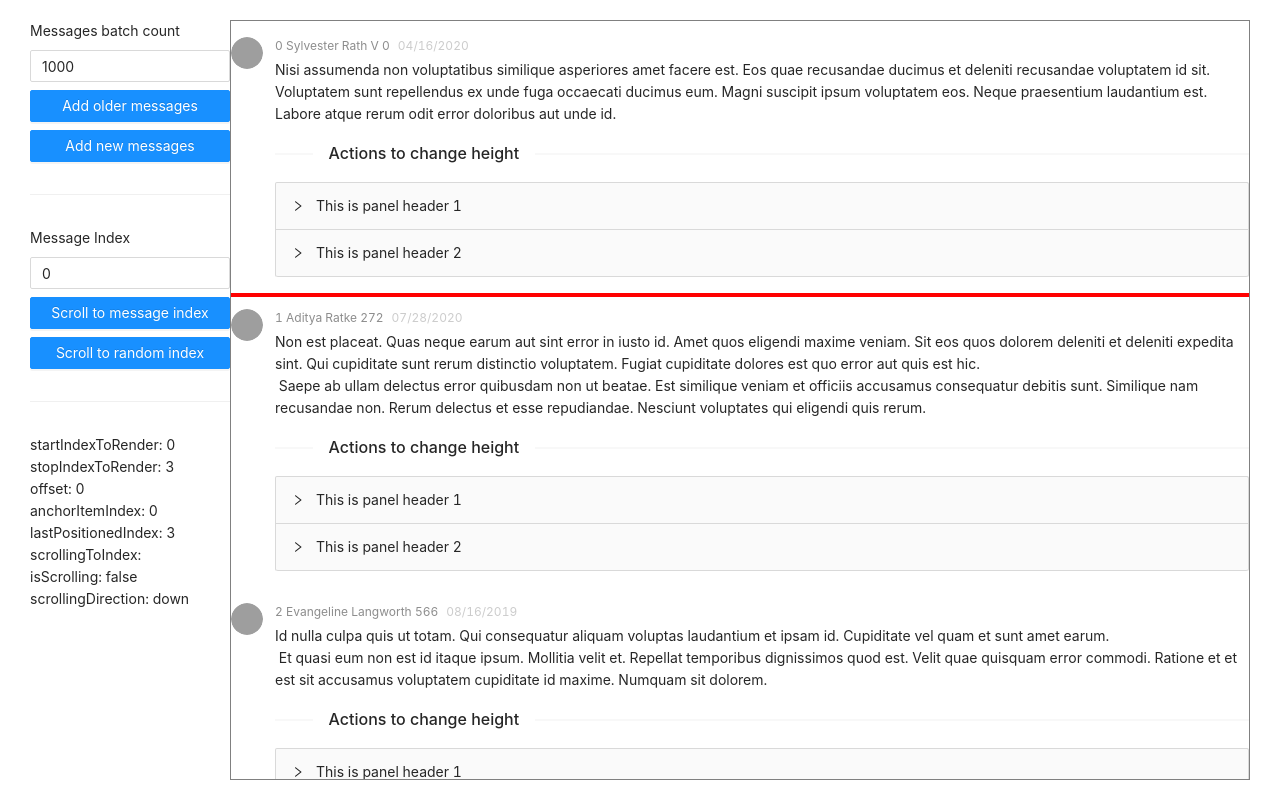
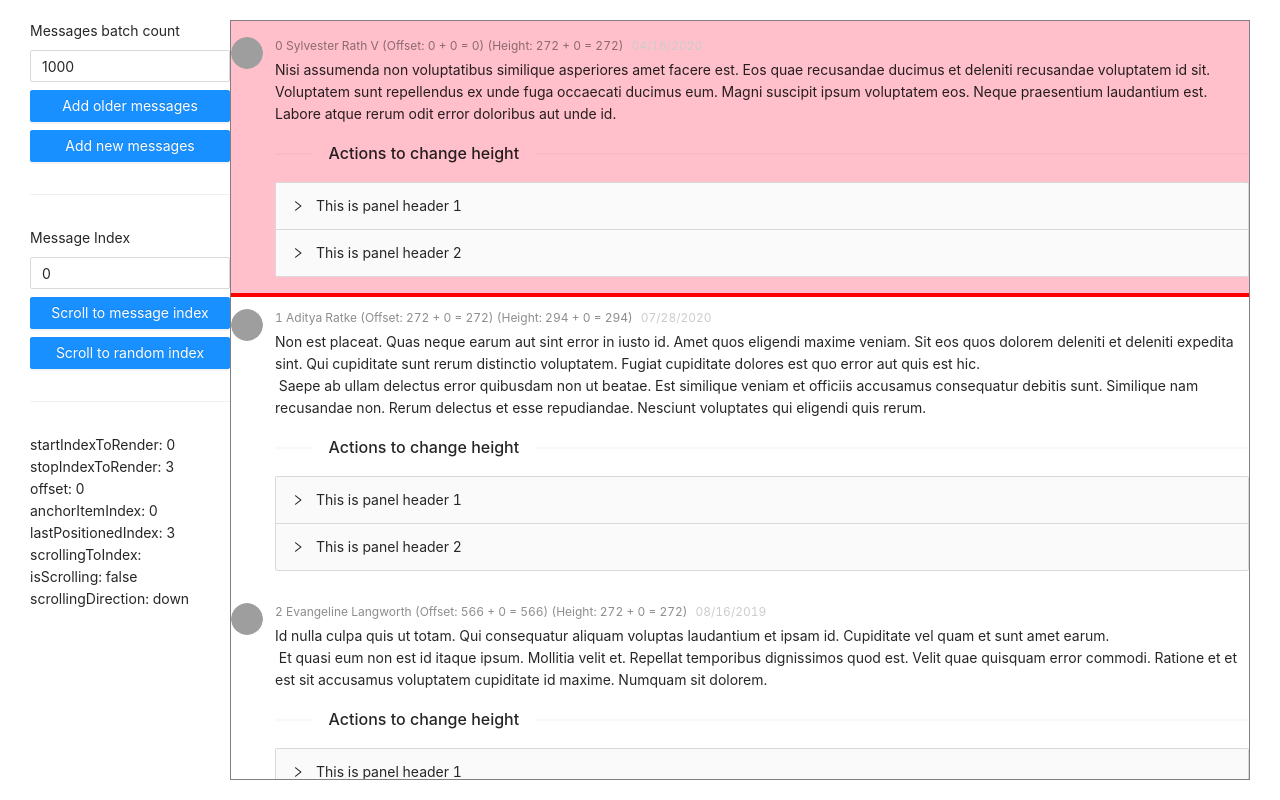
Before and after one commit to vchagaev/react-virtualist, a React (Create React App) app: page / in a window 1280 px wide. Built offline with nearby package versions, Linux system fonts and the light colour scheme; grey boxes are pictures that could not be loaded.

Commit message:
fix changing height delta several times

```diff
--- a/src/App.tsx
+++ b/src/App.tsx
@@ -21,7 +21,8 @@ const getMessages = (count = DEFAULT_BATCH_COUNT) => {
     avatarSrc: faker.internet.avatar(),
     content: faker.lorem.paragraphs(Math.ceil(Math.random() * 2)),
     date: faker.date.past(),
-    offset: 0,
+    offset: 'no',
+    height: 'no'
   }));
 };
 
@@ -38,9 +39,9 @@ function App() {
     DEFAULT_MESSAGE_INDEX
   );
   const renderRowCallback = useCallback(
-    ({ item: messageData, ref, offset }) => (
+    ({ item: messageData, ref, offset, height }) => (
       <div ref={ref}>
-        <Message {...messageData} offset={offset}/>
+        <Message {...messageData} offset={offset} height={height}/>
       </div>
     ),
     []
--- a/src/ItemMeasure.tsx
+++ b/src/ItemMeasure.tsx
@@ -21,11 +21,11 @@ export const ItemMeasure = React.memo<ItemMeasureProps>(function ({
   const measureRef = useRef<HTMLDivElement>(null);
   const observer = useRef<ResizeObserver | null>(null);
   const onResizeCallback = useCallback<ResizeObserverCallback>(
-    debounce((entries) => {
+    (entries) => {
       for (let entry of entries) {
         onResize(index, entry.contentRect);
       }
-    }, RESIZE_DEBOUNCE_MS),
+    },
     [onResize, index]
   );
 
--- a/src/Message.tsx
+++ b/src/Message.tsx
@@ -11,7 +11,8 @@ export interface MessageProps {
   avatarSrc: string;
   content: string;
   date: Date;
-  offset: number;
+  offset: string;
+  height: string;
 }
 
 export const Message: React.FC<MessageProps> = React.memo(function({
@@ -20,13 +21,14 @@ export const Message: React.FC<MessageProps> = React.memo(function({
   content,
   date,
   index,
-  offset
+  offset,
+  height
 }) {
   return (
     <Comment
       author={
         <a href={`#/${fullName}`}>
-          {index} {fullName} {offset}
+          {index} {fullName} (Offset: {offset}) (Height: {height})
         </a>
       }
       avatar={<Avatar src={avatarSrc} alt={fullName} />}
--- a/src/OffsetCorrector.ts
+++ b/src/OffsetCorrector.ts
@@ -1,39 +1,52 @@
 export class OffsetCorrector {
-  indexToCorrectionMap: Map<number, number>;
-  indexToCorrectedHeightMap: Map<number, number>;
+  indexToOffsetDeltaMap: Map<number, number>;
+  indexToHeightDeltaMap: Map<number, number>;
   lastCorrectedIndex: number;
   firstCorrectedIndex: number;
 
   constructor() {
-    this.indexToCorrectionMap = new Map<number, number>();
-    this.indexToCorrectedHeightMap = new Map<number, number>();
+    this.indexToOffsetDeltaMap = new Map<number, number>();
+    this.indexToHeightDeltaMap = new Map<number, number>();
     this.lastCorrectedIndex = 0;
     this.firstCorrectedIndex = 0;
   }
-  init(index: number, correction: number) {
+  log() {
+    if (this.isInitialized()) {
+      const offsets = Array.from(this.indexToOffsetDeltaMap.entries())
+        .map(([index, value]) => `${index} -> ${value}`)
+        .join(",\n");
+      const heights = Array.from(this.indexToHeightDeltaMap.entries())
+        .map(([index, value]) => `${index} -> ${value}`)
+        .join(",\n");
+
+      console.log('curroffsets: \n', offsets);
+      console.log('currheights: \n', heights);
+    }
+  }
+  init(index: number, initDelta: number) {
     console.log("OffsetCorrector: init", index);
 
-    if (this.indexToCorrectionMap.size) {
+    if (this.indexToOffsetDeltaMap.size) {
       console.warn("initing already using OffsetCorrector. It will be cleared");
     }
 
-    this.indexToCorrectionMap.clear();
-    this.indexToCorrectedHeightMap.clear();
+    this.indexToOffsetDeltaMap.clear();
+    this.indexToHeightDeltaMap.clear();
     this.firstCorrectedIndex = index;
     this.lastCorrectedIndex = index;
-    this.indexToCorrectionMap.set(index, correction);
+    this.indexToOffsetDeltaMap.set(index, initDelta);
   }
   isInitialized() {
-    return this.indexToCorrectionMap.size > 0;
+    return this.indexToOffsetDeltaMap.size > 0;
   }
   clear() {
     console.log("OffsetCorrector: clear");
-    this.indexToCorrectionMap.clear();
-    this.indexToCorrectedHeightMap.clear();
+    this.indexToOffsetDeltaMap.clear();
+    this.indexToHeightDeltaMap.clear();
     this.lastCorrectedIndex = 0;
     this.firstCorrectedIndex = 0;
   }
-  addNewDelta(index: number, correction: number) {
+  addNewHeightDelta(index: number, heightDelta: number) {
     if (index > this.firstCorrectedIndex) {
       console.warn(
         "addNewDelta index are higher than firstCorrectedIndex. It is just ignored",
@@ -48,61 +61,67 @@ export class OffsetCorrector {
       "OffsetCorrector: new delta",
       {
         index,
-        correction,
-        valueBefore: this.indexToCorrectionMap.get(index)
+        correction: heightDelta,
+        valueBefore: this.indexToOffsetDeltaMap.get(index),
       },
       "cost:",
       Math.abs(index - this.lastCorrectedIndex)
     );
 
-    this.indexToCorrectedHeightMap.set(index, correction);
+    let realHeightDelta = heightDelta;
+    let prevHeightDelta = this.indexToHeightDeltaMap.get(index);
+
+    if (prevHeightDelta !== undefined) {
+      realHeightDelta = heightDelta - prevHeightDelta;
+    }
+
+    this.indexToHeightDeltaMap.set(index, heightDelta);
+
 
     if (index < this.lastCorrectedIndex) {
-      let curCorrection = this.indexToCorrectionMap.get(
+      let curCorrection = this.indexToOffsetDeltaMap.get(
         this.lastCorrectedIndex
       )!;
 
       for (let i = this.lastCorrectedIndex; i >= index; i--) {
-        this.indexToCorrectionMap.set(i, curCorrection);
+        this.indexToOffsetDeltaMap.set(i, curCorrection);
       }
 
-      this.indexToCorrectionMap.set(index, curCorrection - correction);
+      this.indexToOffsetDeltaMap.set(index, curCorrection - realHeightDelta);
       this.lastCorrectedIndex = index;
     } else {
       for (let i = index; i >= this.lastCorrectedIndex; i--) {
-        let curCorrection = this.indexToCorrectionMap.get(i)!;
+        let curCorrection = this.indexToOffsetDeltaMap.get(i)!;
 
-        if (typeof curCorrection !== "number") {
-          debugger; // impossible
-        }
-
-        this.indexToCorrectionMap.set(i, curCorrection - correction);
+        this.indexToOffsetDeltaMap.set(i, curCorrection - realHeightDelta);
       }
     }
   }
-  getCorrectedHeightsMap() {
-    return this.indexToCorrectedHeightMap;
+  getHeightDeltaMap() {
+    return this.indexToHeightDeltaMap;
   }
-  getCorrection(index: number) {
-    const correction = this.indexToCorrectionMap.get(index);
+  getOffsetDelta(index: number) {
+    const offsetDelta = this.indexToOffsetDeltaMap.get(index);
 
-    if (typeof correction === "number") {
-      return correction;
+    if (typeof offsetDelta === "number") {
+      return offsetDelta;
     }
 
     if (index > this.firstCorrectedIndex) {
       return 0;
     }
 
-    const lastCorrection = this.indexToCorrectionMap.get(this.lastCorrectedIndex);
+    const lastOffsetDelta = this.indexToOffsetDeltaMap.get(
+      this.lastCorrectedIndex
+    );
 
-    return typeof lastCorrection === 'number' ? lastCorrection : 0;
+    return typeof lastOffsetDelta === "number" ? lastOffsetDelta : 0;
   }
-  getCorrectedHeight(index: number) {
-    const heightCorrection = this.indexToCorrectedHeightMap.get(index);
+  getHeightDelta(index: number) {
+    const heightDelta = this.indexToHeightDeltaMap.get(index);
 
-    if (typeof heightCorrection === 'number') {
-      return heightCorrection;
+    if (typeof heightDelta === "number") {
+      return heightDelta;
     }
 
     return 0;
--- a/src/VirtualList.tsx
+++ b/src/VirtualList.tsx
@@ -31,7 +31,8 @@ interface VirtualListState {
 interface RenderRowProps<Item> {
   item: Item;
   ref: React.Ref<HTMLDivElement>; // TODO: any dom node
-  offset: number;
+  offset: string;
+  height: string;
 }
 
 type ItemMetadata = {
@@ -51,7 +52,7 @@ interface BuildOffsetsOptions<Item> {
 const DEFAULT_ESTIMATED_HEIGHT = 50;
 const SCROLL_THROTTLE_MS = 100;
 const MEASURE_UPDATE_DEBOUNCE_MS = 50;
-const SCROLL_DEBOUNCE_MS = 200;
+const SCROLL_DEBOUNCE_MS = 60 * 1000;
 
 enum ScrollingDirection {
   up,
@@ -218,7 +219,7 @@ export class VirtualList<Item extends Object> extends React.PureComponent<
       const middle = low + Math.floor((high - low) / 2);
       const currentOffset =
         this.getItemMetadata(items[middle]).offset +
-        this.offsetCorrector.getCorrection(middle);
+        this.offsetCorrector.getOffsetDelta(middle);
 
       if (currentOffset === offset) {
         return middle;
@@ -267,8 +268,8 @@ export class VirtualList<Item extends Object> extends React.PureComponent<
     let curOffsetCorrected =
       itemMetadata.offset +
       itemMetadata.height +
-      this.offsetCorrector.getCorrection(startIndex) +
-      this.offsetCorrector.getCorrectedHeight(startIndex);
+      this.offsetCorrector.getOffsetDelta(startIndex) +
+      this.offsetCorrector.getHeightDelta(startIndex);
     let curOffset = itemMetadata.offset + itemMetadata.height;
     let stopIndex = startIndex;
 
@@ -279,7 +280,7 @@ export class VirtualList<Item extends Object> extends React.PureComponent<
       curOffset += this.getItemMetadata(curItem).height; // измененный height
       curOffsetCorrected +=
         this.getItemMetadata(curItem).height +
-        this.offsetCorrector.getCorrectedHeight(stopIndex);
+        this.offsetCorrector.getHeightDelta(stopIndex);
     }
 
     // for a11y +1 item
@@ -290,7 +291,7 @@ export class VirtualList<Item extends Object> extends React.PureComponent<
       curOffset += this.getItemMetadata(curItem).height;
       curOffsetCorrected +=
         this.getItemMetadata(curItem).height +
-        this.offsetCorrector.getCorrectedHeight(stopIndex);
+        this.offsetCorrector.getHeightDelta(stopIndex);
     }
 
     const stopIndexToRender = stopIndex;
@@ -308,7 +309,7 @@ export class VirtualList<Item extends Object> extends React.PureComponent<
       curOffset += this.getItemMetadata(curItem).height;
       curOffsetCorrected +=
         this.getItemMetadata(curItem).height +
-        this.offsetCorrector.getCorrectedHeight(stopIndex);
+        this.offsetCorrector.getHeightDelta(stopIndex);
     }
 
     return {
@@ -355,14 +356,14 @@ export class VirtualList<Item extends Object> extends React.PureComponent<
     if (stopIndexToRender >= 0) {
       stopIndexOffsetBefore =
         this.getItemMetadata(items[stopIndexToRender]).offset +
-        this.offsetCorrector.getCorrection(stopIndexToRender);
+        this.offsetCorrector.getOffsetDelta(stopIndexToRender);
     }
 
     let scrollTopDelta = 0;
 
     if (!this.isScrolling && this.offsetCorrector.isInitialized()) {
       this.lastPositionedIndex = this.offsetCorrector.getLastCorrectedIndex();
-      const correctedHeightsMap = this.offsetCorrector.getCorrectedHeightsMap();
+      const correctedHeightsMap = this.offsetCorrector.getHeightDeltaMap();
 
       correctedHeightsMap.forEach((correction, index) => {
         const { height } = this.getItemMetadata(items[index]);
@@ -397,9 +398,9 @@ export class VirtualList<Item extends Object> extends React.PureComponent<
     this.lastPositionedIndex = newLastPositionedIndex;
     this.anchorItem = newAnchorItem;
 
-    const stopIndexOffsetAfter = this.getItemMetadata(
-      items[newStopIndexToRender]
-    ).offset + this.offsetCorrector.getCorrection(newStopIndexToRender);
+    const stopIndexOffsetAfter =
+      this.getItemMetadata(items[newStopIndexToRender]).offset +
+      this.offsetCorrector.getOffsetDelta(newStopIndexToRender);
 
     if (scrollTopDelta) {
       console.log("Logger: rerender because scrollTopDelta", scrollTopDelta);
@@ -451,17 +452,17 @@ export class VirtualList<Item extends Object> extends React.PureComponent<
     const item = items[index];
     const metadata = this.getItemMetadata(item);
     const newHeight = Math.round(contentRect.height);
-    const oldHeight = metadata.height;
+    const originalHeight = metadata.height;
 
-    if (newHeight === oldHeight) {
+    if (newHeight === originalHeight) {
       return;
     }
 
     console.log("Logger: onResize", {
       index,
       newHeight,
-      oldHeight,
-      delta: newHeight - oldHeight,
+      oldHeight: originalHeight,
+      delta: newHeight - originalHeight,
     });
 
     let anchorItemIndex = this.anchorItem && (this.anchorItem as any).index; // TODO: properly
@@ -473,13 +474,16 @@ export class VirtualList<Item extends Object> extends React.PureComponent<
     if (index < anchorItemIndex && this.isScrolling) {
       if (!this.offsetCorrector.isInitialized()) {
         this.offsetCorrector.init(this.lastPositionedIndex, 0);
-        this.offsetCorrector.addNewDelta(index, newHeight - oldHeight);
+        this.offsetCorrector.addNewHeightDelta(index, newHeight - originalHeight);
       } else if (index <= this.offsetCorrector.firstCorrectedIndex) {
-        this.offsetCorrector.addNewDelta(index, newHeight - oldHeight);
+        this.offsetCorrector.addNewHeightDelta(index, newHeight - originalHeight);
       }
     } else {
       this.setItemMetadata(item, { height: newHeight, measured: true });
-      this.lastPositionedIndex = Math.min(this.lastPositionedIndex, Math.max(index - 1, 0));
+      this.lastPositionedIndex = Math.min(
+        this.lastPositionedIndex,
+        Math.max(index - 1, 0)
+      );
     }
 
     this.forceUpdateDebounced();
@@ -543,7 +547,7 @@ export class VirtualList<Item extends Object> extends React.PureComponent<
     const maxPossibleOffset = containerHeight - height;
     const newOffset = Math.min(
       maxPossibleOffset,
-      itemOffset + this.offsetCorrector.getCorrection(index)
+      itemOffset + this.offsetCorrector.getOffsetDelta(index)
     );
 
     if (this.offset === newOffset) {
@@ -590,33 +594,50 @@ export class VirtualList<Item extends Object> extends React.PureComponent<
 
       itemsToRender.push(
         <ItemMeasure key={getItemKey(item)} onResize={this.onResize} index={i}>
-          {({ measureRef }) => (
+          {({ measureRef }) => {
+            const top = offset + this.offsetCorrector.getOffsetDelta(i);
+            const curHeight =
+              height + this.offsetCorrector.getHeightDelta(i);
+
+            return (
               <div
                 style={{
                   position: "absolute",
-                top: offset + this.offsetCorrector.getCorrection(i),
-                height: height + this.offsetCorrector.getCorrectedHeight(i),
+                  top,
+                  height: curHeight,
                   opacity:
-                  measured || this.offsetCorrector.getCorrectedHeight(i)
+                    measured || this.offsetCorrector.getHeightDelta(i)
                       ? 1
-                    : 0,
+                      : 0.1,
                   width: "100%",
-                backgroundColor: this.offsetCorrector.getCorrection(i)
+                  backgroundColor:
+                    this.anchorItem === item
+                      ? "pink"
+                      : this.offsetCorrector.getOffsetDelta(i)
                       ? "yellow"
                       : "transparent",
-                outline: item === this.anchorItem ? "4px solid red" : undefined,
+                  outline:
+                    item === this.anchorItem ? "4px solid red" : undefined,
                 }}
               >
                 {renderRow({
                   ref: measureRef,
                   item,
-                offset,
+                  offset: `${offset} + ${this.offsetCorrector.getOffsetDelta(
+                    i
+                  )} = ${top}`,
+                  height: `${height} + ${this.offsetCorrector.getHeightDelta(
+                    i
+                  )} = ${curHeight}`,
                 })}
               </div>
-          )}
+            );
+          }}
         </ItemMeasure>
       );
     }
+
+    this.offsetCorrector.log();
 
     return (
       <div
```
Lines whose indentation alone changed are shown as unchanged.
